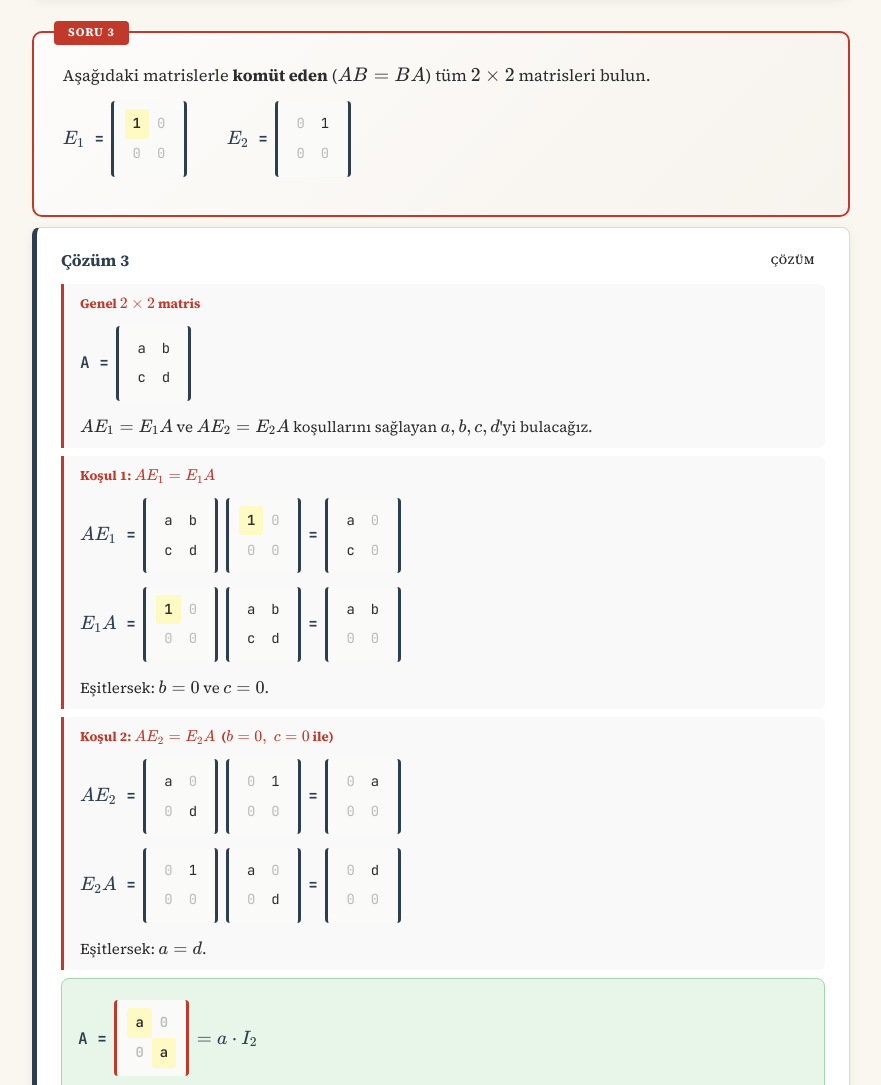
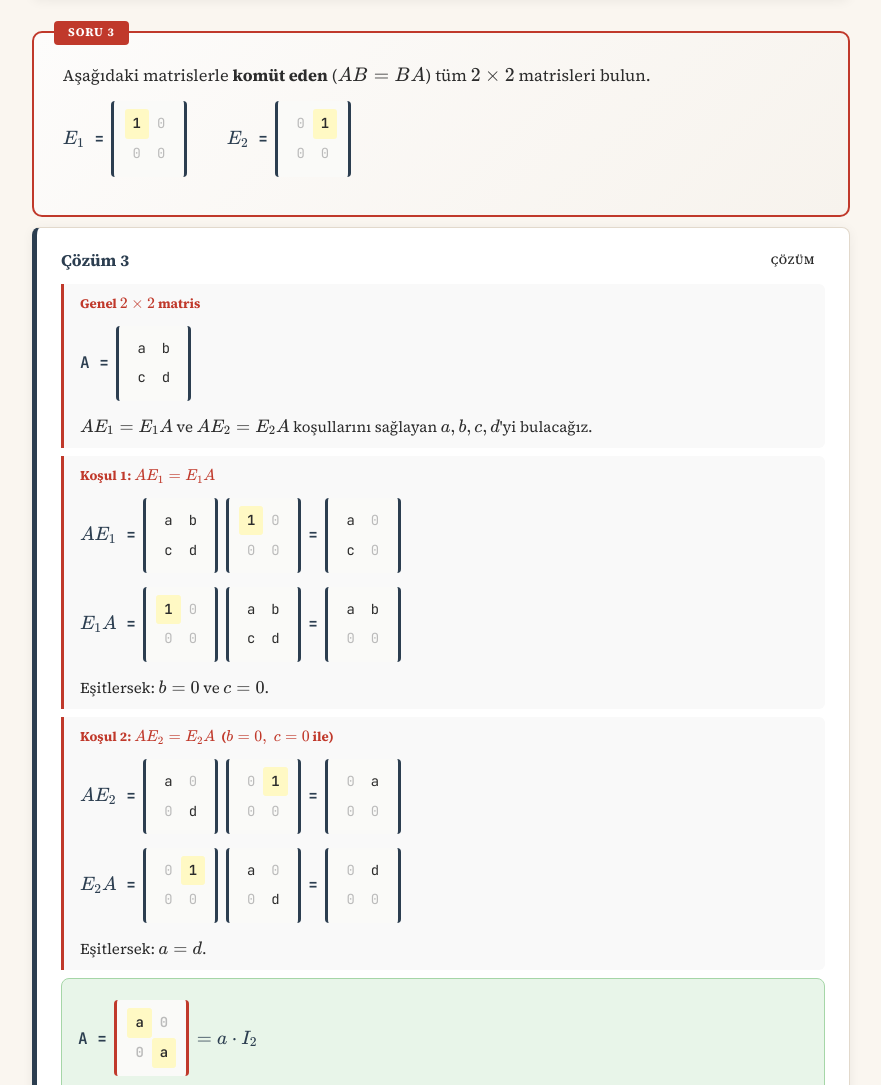
Before and after one commit to icuarqm/mat254n, a plain HTML site: page pages/w2-2.html in a window 1280 px wide. Shown: the part 2094-3179 px from the top of the page, without its empty margins (199-1080 px from the left). Drawn offline with nearby package versions, Linux system fonts and the light colour scheme.

Commit message:
highlight the 1 in E2 across soru 3

```diff
--- a/pages/w2-2.html
+++ b/pages/w2-2.html
@@ -152,7 +152,7 @@
     <span style="margin:0 .8rem;"></span>
     <span class="ml">$E_2$ =</span>
     <div class="mb"><table>
-      <tr><td class="zero-cell">0</td><td>1</td></tr>
+      <tr><td class="zero-cell">0</td><td class="diag">1</td></tr>
       <tr><td class="zero-cell">0</td><td class="zero-cell">0</td></tr>
     </table></div>
   </div>
@@ -194,13 +194,13 @@
     <div class="mw">
       <span class="ml">$AE_2$ =</span>
       <div class="mb"><table><tr><td>a</td><td class="zero-cell">0</td></tr><tr><td class="zero-cell">0</td><td>d</td></tr></table></div>
-      <div class="mb"><table><tr><td class="zero-cell">0</td><td>1</td></tr><tr><td class="zero-cell">0</td><td class="zero-cell">0</td></tr></table></div>
+      <div class="mb"><table><tr><td class="zero-cell">0</td><td class="diag">1</td></tr><tr><td class="zero-cell">0</td><td class="zero-cell">0</td></tr></table></div>
       <span class="ml">=</span>
       <div class="mb"><table><tr><td class="zero-cell">0</td><td>a</td></tr><tr><td class="zero-cell">0</td><td class="zero-cell">0</td></tr></table></div>
     </div>
     <div class="mw">
       <span class="ml">$E_2 A$ =</span>
-      <div class="mb"><table><tr><td class="zero-cell">0</td><td>1</td></tr><tr><td class="zero-cell">0</td><td class="zero-cell">0</td></tr></table></div>
+      <div class="mb"><table><tr><td class="zero-cell">0</td><td class="diag">1</td></tr><tr><td class="zero-cell">0</td><td class="zero-cell">0</td></tr></table></div>
       <div class="mb"><table><tr><td>a</td><td class="zero-cell">0</td></tr><tr><td class="zero-cell">0</td><td>d</td></tr></table></div>
       <span class="ml">=</span>
       <div class="mb"><table><tr><td class="zero-cell">0</td><td>d</td></tr><tr><td class="zero-cell">0</td><td class="zero-cell">0</td></tr></table></div>
```
